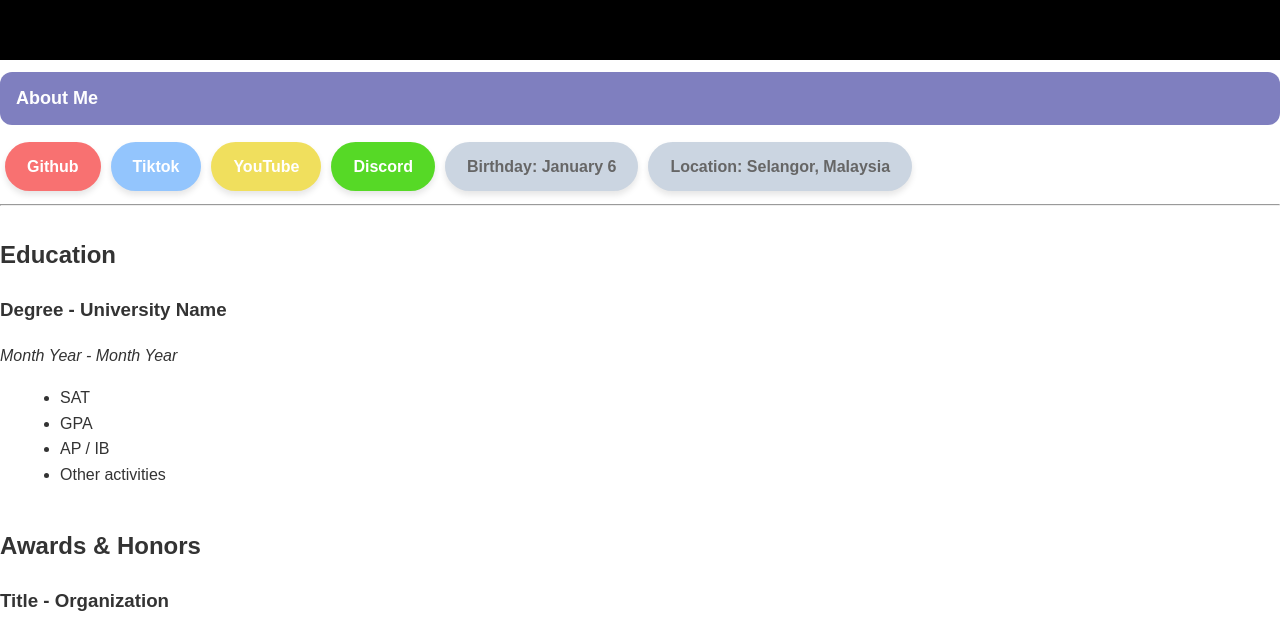
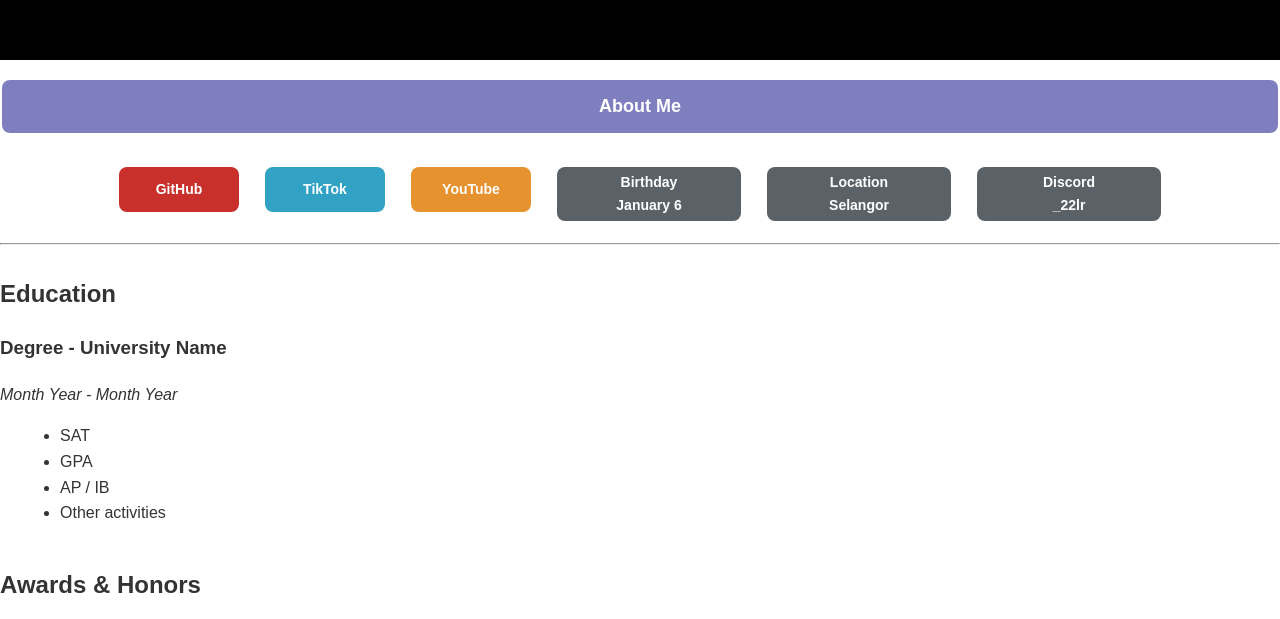
Before and after one commit to Das22LR/aboutMePage, a website: page index.html in a window 1280 px wide. Shown: the part 215-834 px from the top of the page. Drawn offline with Linux system fonts and the light colour scheme.

Commit message:
fixed 'abt me'

```diff
--- a/index.html
+++ b/index.html
@@ -54,14 +54,18 @@
     </header>
 
     <h1 class="about-me-bg">About Me</h1>
-    <div id="badges"></div>
 
-    <script type="module">
-        import aboutMeBadges from './src/components/badges.js';
+    <!-- <p> self introduction... </p> -->
 
-        // Call the function and render badges
-        document.getElementById("badges").innerHTML = aboutMeBadges();
-    </script>
+    <div class="badge-container">
+        <a href="https://github.com/Das22LR" target="_blank" class="badge github">GitHub</a>
+        <a href="https://www.tiktok.com/@das22lr" target="_blank" class="badge tiktok">TikTok</a>
+        <a href="https://www.youtube.com/@DefinitelyNot22LR" target="_blank" class="badge youtube">YouTube</a>
+        <div class="badge birthday">Birthday<br>January 6</div>
+        <div class="badge location">Location<br>Selangor</div>
+        <div class="badge discord">Discord<br>_22lr</div>
+    </div>
+
 
     <hr>
 
@@ -130,7 +134,7 @@
     <hr>
 
     <div class="footer">
-        <p>*This CV was created with Markdown and hosted on GitHub Pages.*</p>
+        <p>*This Website is Work In Progress*</p>
     </div>
 
 </body>
--- a/styles.css
+++ b/styles.css
@@ -1,33 +1,55 @@
 .badge {
-    display: inline-block;
-    padding: 10px 20px;
-    border-radius: 25px;
-    text-align: center;
-    text-decoration: none;
-    color: white;
-    font-size: 16px;
-    font-weight: bold;
-    border: 2px solid transparent;
-    box-shadow: 0 4px 6px rgba(0, 0, 0, 0.1);
-    transition: background-color 0.3s, box-shadow 0.3s, border-color 0.3s;
-    margin: 5px;
+    display: inline-flex; /* Makes badges flexible and inline */
+    justify-content: center; /* Centers content inside each badge */
+    align-items: center; /* Vertically centers text */
+    width: 120px; /* Default width for static badges */
+    height: 45px; /* Default height for static badges */
+    color: white; /* Default text color */
+    font-size: 0.875rem; /* Smaller font size */
+    font-weight: bold; /* Bold text for clarity */
+    text-align: center; /* Centers text inside the badge */
+    border-radius: 8px; /* Rounded corners for softer edges */
+    margin: 4px 8px; /* Further reduced vertical and horizontal space */
+    transition: background-color 0.3s ease; /* Smooth hover effect */
 }
 
-.bg-red-300 { background-color: #f87171; }
-.bg-red-300:hover { background-color: #f44336; }
-.bg-blue-300 { background-color: #93c5fd; }
-.bg-blue-300:hover { background-color: #3b82f6; }
-.bg-yellow-300 { background-color: #f0df5d; }
-.bg-yellow-300:hover { background-color: #facc15; }
-.bg-green-300 { background-color: #56d926; }
-.bg-green-300:hover { background-color: #46ac21; }
-.bg-slate-300 { background-color: #e2e8f0; }
-.bg-slate-300:hover { background-color: #cbd5e1; }
+/* Individual badge colors */
+.badge.github {
+    background-color: #c9302c; /* Darker red */
+}
 
+.badge.tiktok {
+    background-color: #31a2c4; /* Darker blue */
+}
+
+.badge.youtube {
+    background-color: #e6922e; /* Darker orange */
+}
+
+.badge.birthday,
+.badge.location,
+.badge.discord {
+    background-color: #5a6268; /* Darker slate-gray */
+    flex-direction: column; /* Stack text vertically */
+    width: 180px; /* Increased width for non-static badges */
+    height: 50px; /* Taller for readability */
+    padding: 2px; /* Slight inner spacing */
+}
+
+/* Hover effects */
 .badge:hover {
-    background-color: lighten(currentColor, 10%);
+    filter: brightness(1.2); /* Brightens on hover */
     box-shadow: 0 6px 8px rgba(0, 0, 0, 0.2);
     border-color: rgba(0, 0, 0, 0.3);
+}
+
+/* Badge container for alignment */
+.badge-container {
+    display: flex; /* Flexbox to align badges */
+    justify-content: center; /* Centers badges horizontally */
+    flex-wrap: wrap; /* Allows wrapping if space is limited */
+    gap: 10px; /* Reduced spacing between badges */
+    padding: 10px; /* Minimal padding around the container */
 }
 
 .static-badge {
@@ -45,12 +67,6 @@
     display: inline-block;
     color: #666;
 }
-
-.static-badge.bg-red-300 { background-color: #e33434; }
-.static-badge.bg-blue-300 { background-color: #3b82f6; }
-.static-badge.bg-yellow-300 { background-color: #d8b40f; }
-.static-badge.bg-slate-300 { background-color: #cbd5e1; }
-.static-badge.bg-discord { background-color: #5f6b94; }
 
 @media (max-width: 768px) {
     .badge {
@@ -78,12 +94,16 @@ body, html {
 }
 
 .about-me-bg {
-    font-size: 1.125rem;
-    font-weight: bold;
-    background-color: rgba(0, 0, 128, 0.5);
-    padding: 12px 16px;
-    border-radius: 0.75rem;
-    backdrop-filter: blur(4px);
-    color: white;
-    text-align: left;
+    display: block; /* Makes the element take up the full width */
+    padding: 12px 8px; /* Reduces internal horizontal padding */
+    background-color: rgba(0, 0, 128, 0.5); /* Navy background with opacity */
+    border-radius: 0.5rem; /* Slightly rounded corners */
+    backdrop-filter: blur(4px); /* Subtle blur effect */
+    color: white; /* White text for visibility */
+    font-size: 1.125rem; /* Large font size */
+    font-weight: bold; /* Bold text */
+    text-align: center; /* Centers the text */
+    margin: 20px auto; /* Adds space above and below */
+    width: calc(100% - 20px); /* Leaves minimal space on the sides */
+    max-width: 1470px; /* Ensures it doesn't stretch too much on large screens */
 }
```
Also changed, not shown: README.md.
